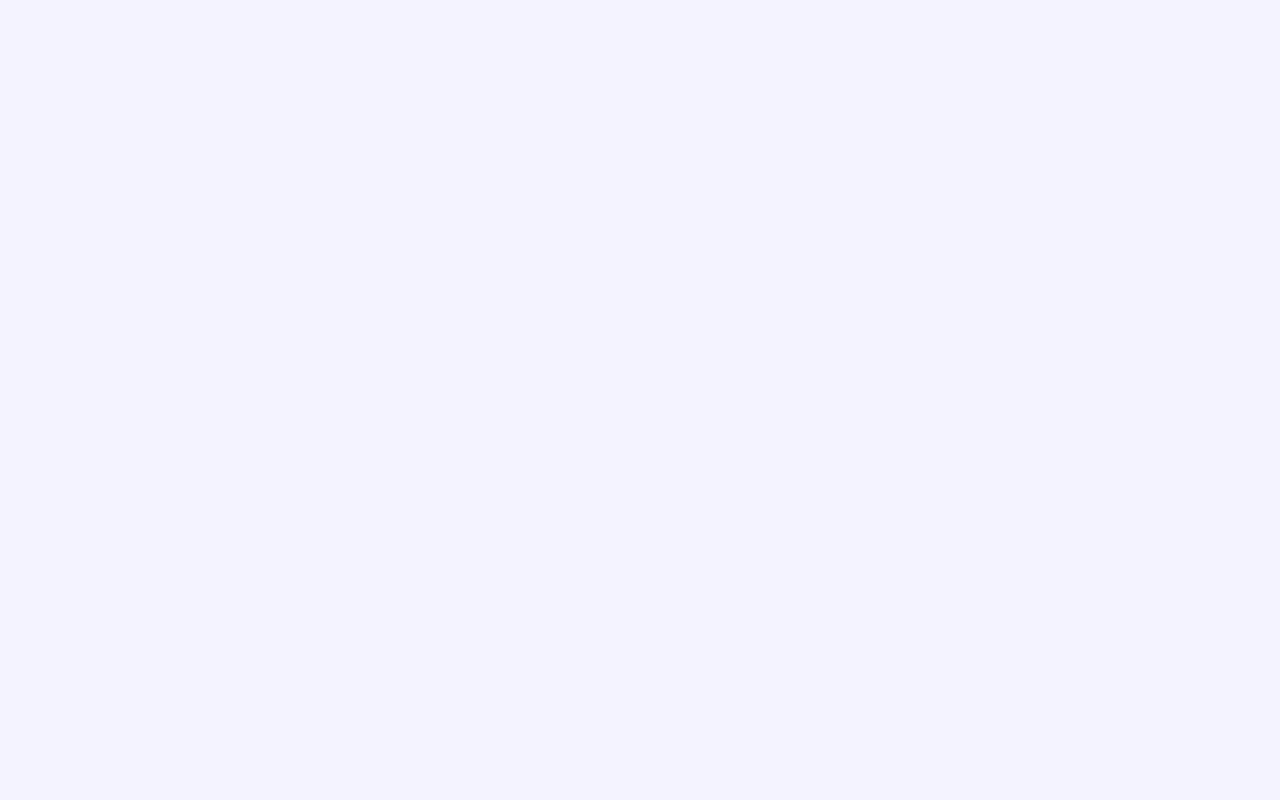
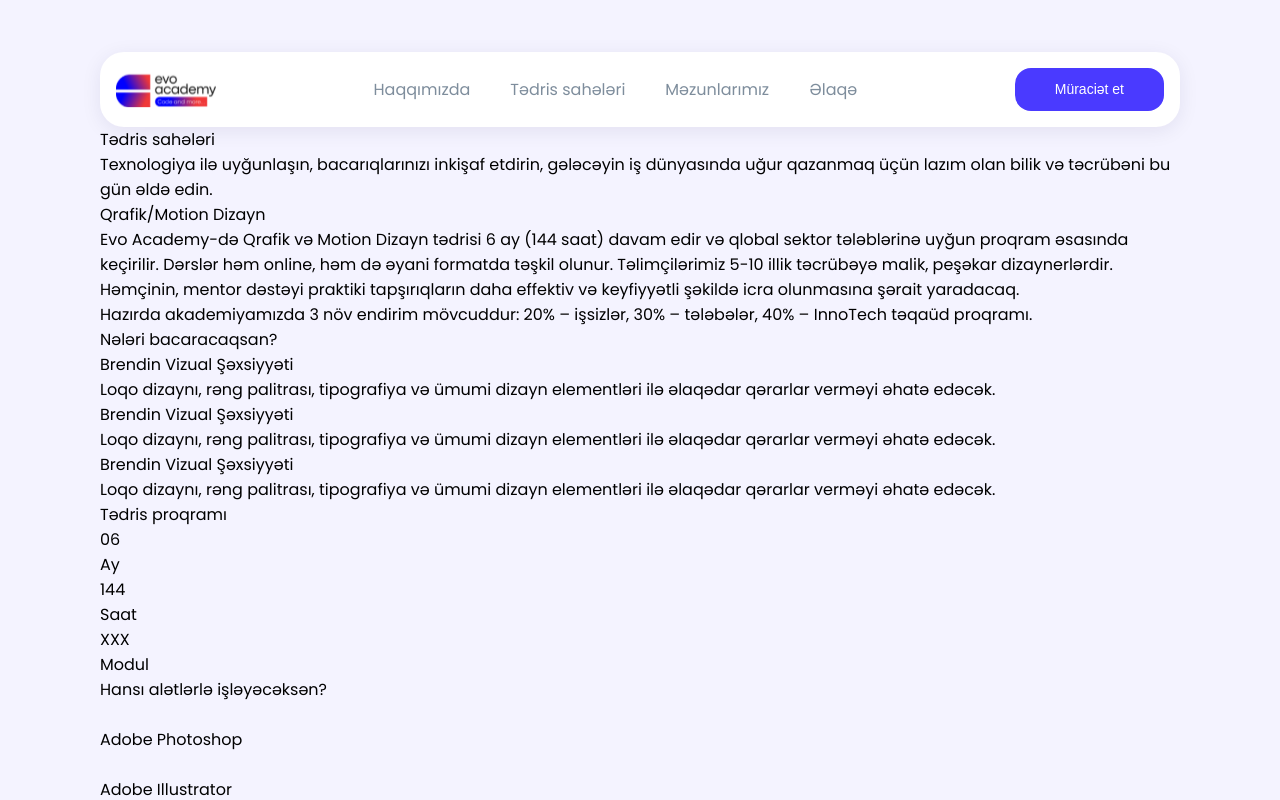
Before and after one commit to gulaism/Evo-Web, a React (Vite) app: page /field in a window 1280 px wide. Shown: the top 800 px of the page. Built offline with nearby package versions, Linux system fonts and the light colour scheme.

Commit message:
created new edu page

```diff
--- a/src/components/AboutUs/AboutUsBottom/AboutUsBottom.jsx
+++ b/src/components/AboutUs/AboutUsBottom/AboutUsBottom.jsx
@@ -2,8 +2,8 @@ import React from 'react';
 import { useGetAboutQuery } from '../../../redux/services/aboutApi';
 import PartnerLogos from '../../HomePage/HomeBottom/PartnerLogos/PartnerLogos';
 import FaqList from '../../HomePage/HomeBottom/FaqListQuestions/FaqListQuestions';
-import InternshipProgram from './InternShipProgram/InternShipProgram';
 import styles from './AboutUs.module.scss';
+import InternshipProgram from './InternshipProgram/InternshipProgram';
 
 const AboutUsBottom = () => {
   const { data = {}, isLoading, isError } = useGetAboutQuery();
--- /dev/null
+++ b/src/pages/user/OneField/OneField.jsx
@@ -0,0 +1,96 @@
+import React from 'react'
+
+const OneField = () => {
+  return (
+    <div className="container">
+      <section>
+        <div>Tədris sahələri</div>
+        <div>
+          Texnologiya ilə uyğunlaşın, bacarıqlarınızı inkişaf etdirin, gələcəyin
+          iş dünyasında uğur qazanmaq üçün lazım olan bilik və təcrübəni bu gün
+          əldə edin.
+        </div>
+      </section>
+      <section>
+        <div>Qrafik/Motion Dizayn</div>
+        <div>
+          <div>
+            Evo Academy-də Qrafik və Motion Dizayn tədrisi 6 ay (144 saat) davam
+            edir və qlobal sektor tələblərinə uyğun proqram əsasında keçirilir.
+            Dərslər həm online, həm də əyani formatda təşkil olunur.
+            Təlimçilərimiz 5-10 illik təcrübəyə malik, peşəkar dizaynerlərdir.
+            Həmçinin, mentor dəstəyi praktiki tapşırıqların daha effektiv və
+            keyfiyyətli şəkildə icra olunmasına şərait yaradacaq.
+          </div>
+          <div>
+            Hazırda akademiyamızda 3 növ endirim mövcuddur: 20% – işsizlər, 30%
+            – tələbələr, 40% – InnoTech təqaüd proqramı.
+          </div>
+        </div>
+      </section>
+      <section>
+        <div>Nələri bacaracaqsan?</div>
+        <div>
+          <div>
+            <div>Brendin Vizual Şəxsiyyəti</div>
+            <div>
+              Loqo dizaynı, rəng palitrası, tipografiya və ümumi dizayn
+              elementləri ilə əlaqədar qərarlar verməyi əhatə edəcək.
+            </div>
+          </div>
+          <div>
+            <div>Brendin Vizual Şəxsiyyəti</div>
+            <div>
+              Loqo dizaynı, rəng palitrası, tipografiya və ümumi dizayn
+              elementləri ilə əlaqədar qərarlar verməyi əhatə edəcək.
+            </div>
+          </div>
+          <div>
+            <div>Brendin Vizual Şəxsiyyəti</div>
+            <div>
+              Loqo dizaynı, rəng palitrası, tipografiya və ümumi dizayn
+              elementləri ilə əlaqədar qərarlar verməyi əhatə edəcək.
+            </div>
+          </div>
+        </div>
+      </section>
+      <section>
+        <div>Tədris proqramı</div>
+        <div>
+            <div>
+                <div>06</div>
+                <div>Ay</div>
+            </div>
+            <div>
+                <div>144</div>
+                <div>Saat</div>
+            </div>
+            <div>
+                <div>XXX</div>
+                <div>Modul</div>
+            </div>
+        </div>
+      </section>
+      <section>
+        <div>Hansı alətlərlə işləyəcəksən?</div>
+        <div>
+            <div>
+                <div><img src="" alt="" /></div>
+                <div>Adobe Photoshop</div>
+            </div>
+            <div>
+                <div><img src="" alt="" /></div>
+                <div>Adobe Illustrator</div>
+            </div>
+            <div>
+                <div><img src="" alt="" /></div>
+                <div>Adobe InDesign</div>
+            </div>
+        </div>
+      </section>
+
+    </div>
+  );
+}
+
+export default OneField
--- a/src/router/UserRouter.jsx
+++ b/src/router/UserRouter.jsx
@@ -4,6 +4,7 @@ import UserLayout from '../layouts/user/UserLayout'
 import HomePage from '../pages/user/HomePage/HomePage'
 import FieldsOfStudy from '../pages/user/FieldsOfStudy/FieldsOfStudy.jsx'
 import AboutUs from '../pages/user/AboutUs/AboutUs.jsx'
+import OneField from '../pages/user/OneField/OneField.jsx'
 
 const UserRouter = () => {
   return (
@@ -14,6 +15,7 @@ const UserRouter = () => {
         <Route path='/education' element={<FieldsOfStudy />} />
         <Route path='/students' element={<h1>Mezunlarimiz</h1>} />
         <Route path='/contact' element={<h1>Elaqe</h1>} />
+        <Route path='/field' element={<OneField />} />
 
 
       </Route>
```
Also changed, not shown: src/pages/user/OneField/OneField.module.scss (added).
